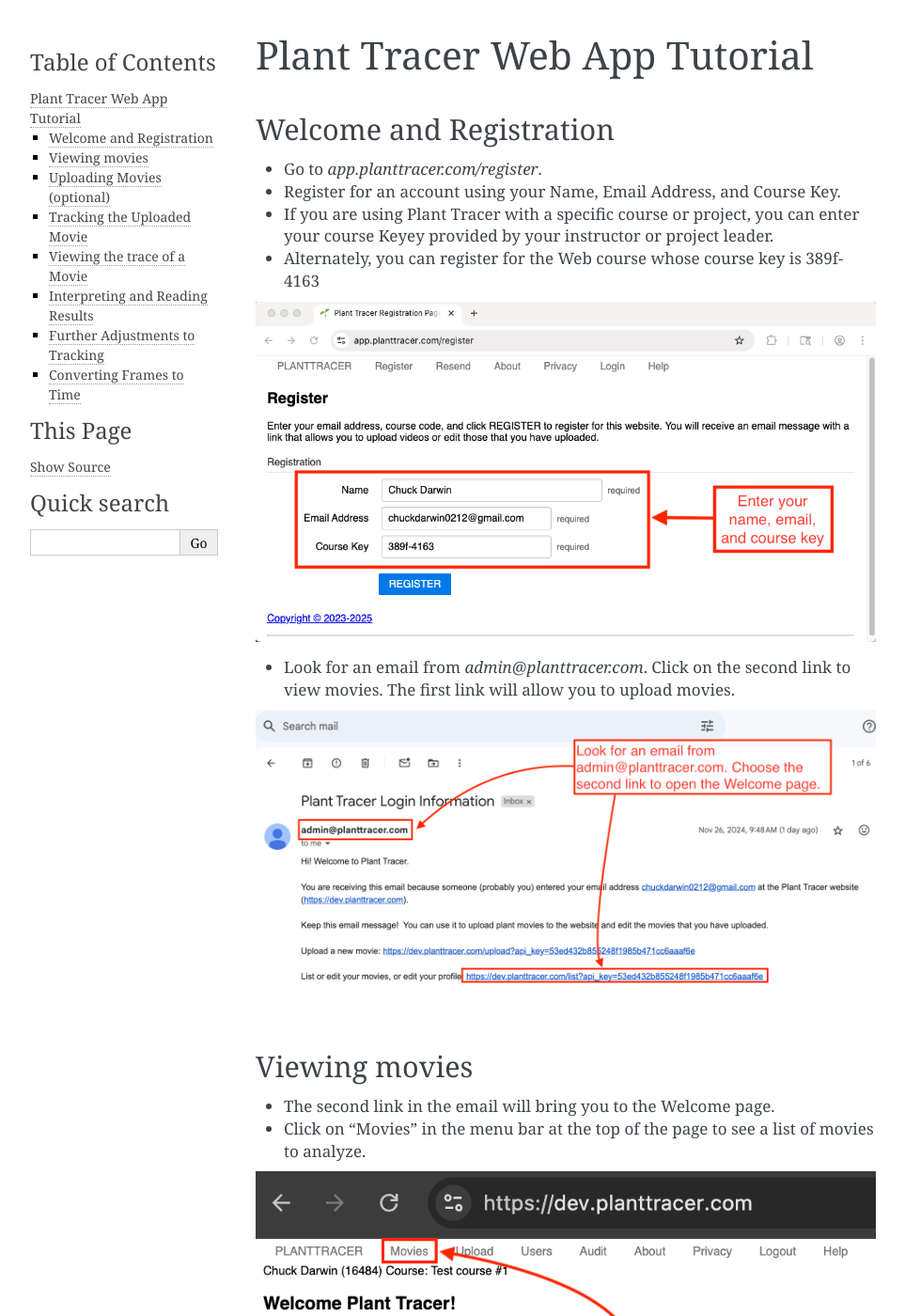
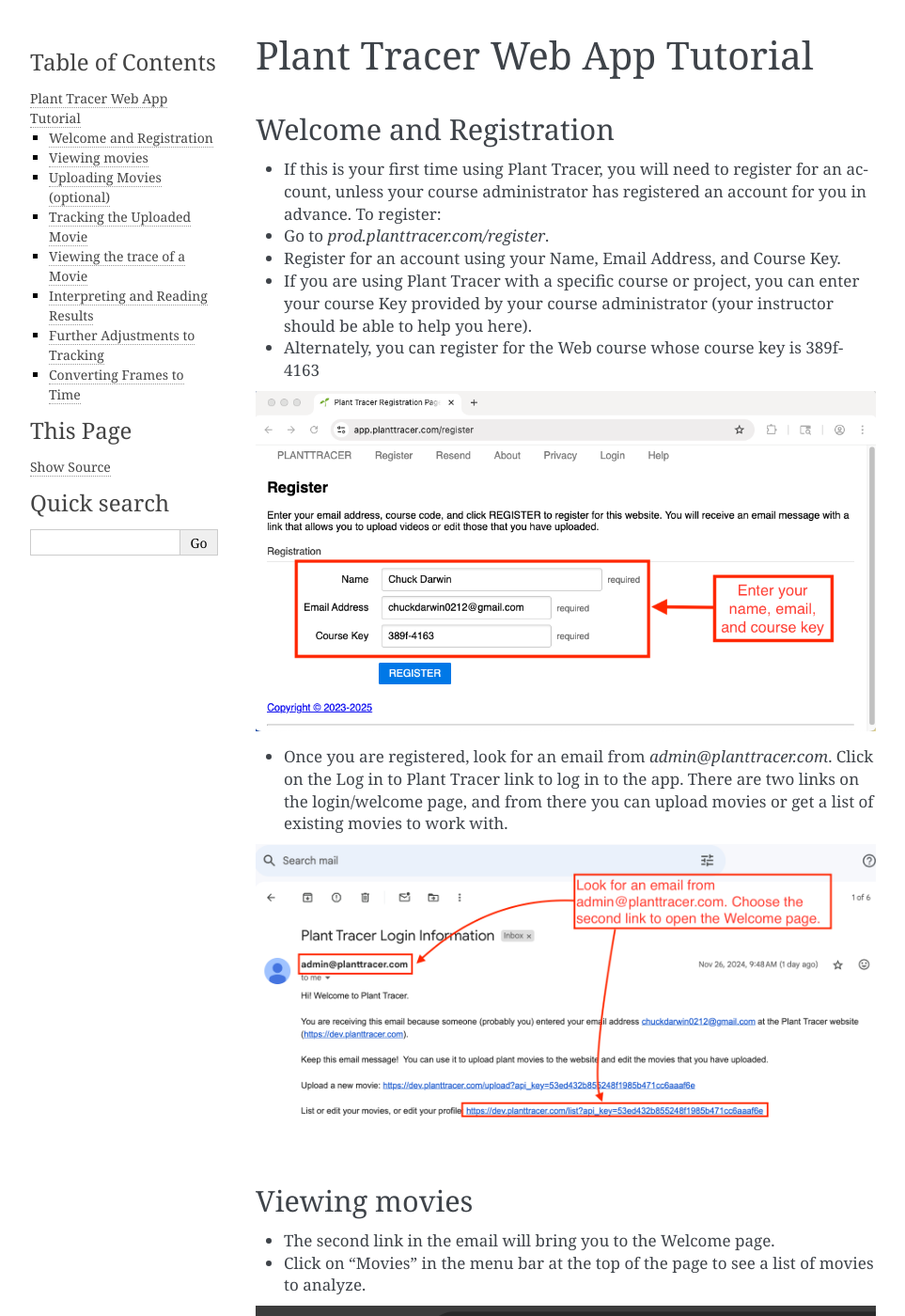
Before and after one commit to Plant-Tracer/webapp, a Sphinx documentation site: the page built from docs/UserTutorial.rst, in a window 1280 px wide and 1400 px high. Shown: the whole window at 94% size, without its empty margins (148-1111 px from the left). Built offline with Sphinx 7.4.7, drawn with Linux system fonts in a browser that asks for light colours; pages that are not in the unit, such as notebooks, are missing from menus; the version number is read from the project's files by our own code.

Commit message:
start updating for April2026 release #922

```diff
--- a/docs/Local Development and Github Actions.rst
+++ b/docs/Local Development and Github Actions.rst
@@ -214,7 +214,7 @@ Relevant Browser Globals
 ^^^^^^^^^^^^^^^^^^^^^^^^
 
 +--------------------------+--------------------------------+-----------------------------------------------+--------------------------------------------------------+
-| JavaScript constant      | Dictionary key from Flask      | Where Flask gets it                            | How the browser uses it                                |
+| JavaScript constant      | Dictionary key from Flask      | Where Flask gets it                            | How the browser uses it                               |
 +==========================+================================+===============================================+========================================================+
 | ``API_BASE``             | ``C.API_BASE`` / ``API_BASE``  | ``PLANTTRACER_API_BASE`` env var, else ``''`` | Prefix for Flask API calls such as register, resend,   |
 |                          |                                |                                               | list movies, get metadata, save trackpoints, and       |
--- a/docs/UserTutorial.rst
+++ b/docs/UserTutorial.rst
@@ -3,15 +3,18 @@ Plant Tracer Web App Tutorial
 
 Welcome and Registration
 -------------------------
-- Go to `app.planttracer.com/register`.
+
+- If this is your first time using Plant Tracer, you will need to register for an account, unless your course administrator has registered an account for you in advance. To register:
+
+- Go to `prod.planttracer.com/register`.
 - Register for an account using your Name, Email Address, and Course Key.
-- If you are using Plant Tracer with a specific course or project, you can enter your course Keyey provided by your instructor or project leader.
+- If you are using Plant Tracer with a specific course or project, you can enter your course Key provided by your course administrator (your instructor should be able to help you here).
 - Alternately, you can register for the Web course whose course key is 389f-4163
 
 .. image:: tutorial_images/register.png
    :alt: Plant Tracer Registration
 
-- Look for an email from `admin@planttracer.com`. Click on the second link to view movies. The first link will allow you to upload movies.
+- Once you are registered, look for an email from `admin@planttracer.com`. Click on the Log in to Plant Tracer link to log in to the app. There are two links on the login/welcome page, and from there you can upload movies or get a list of existing movies to work with.
 
 .. image:: tutorial_images/admin_email_link.png
     :alt: email from Plant Tracer
```
